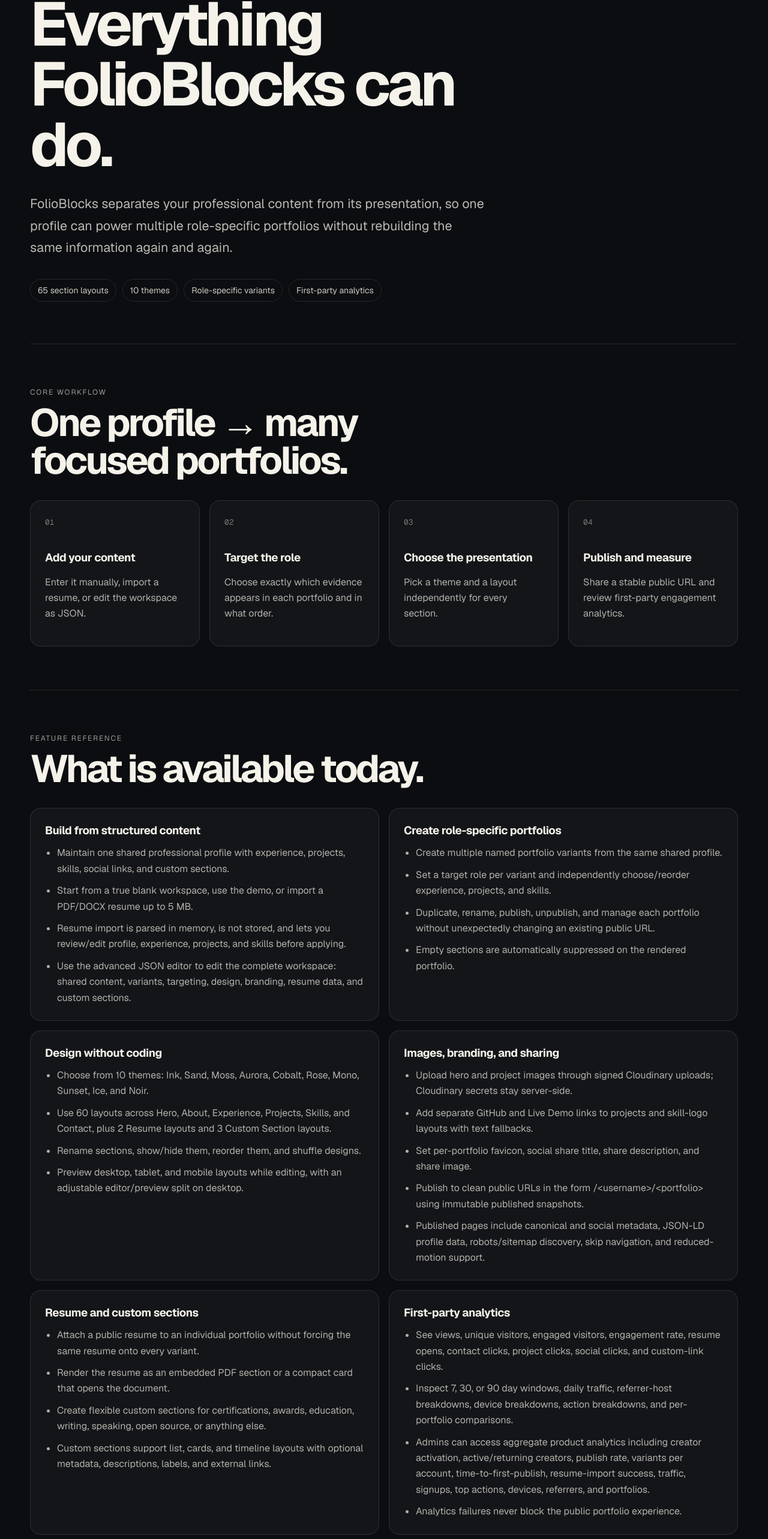
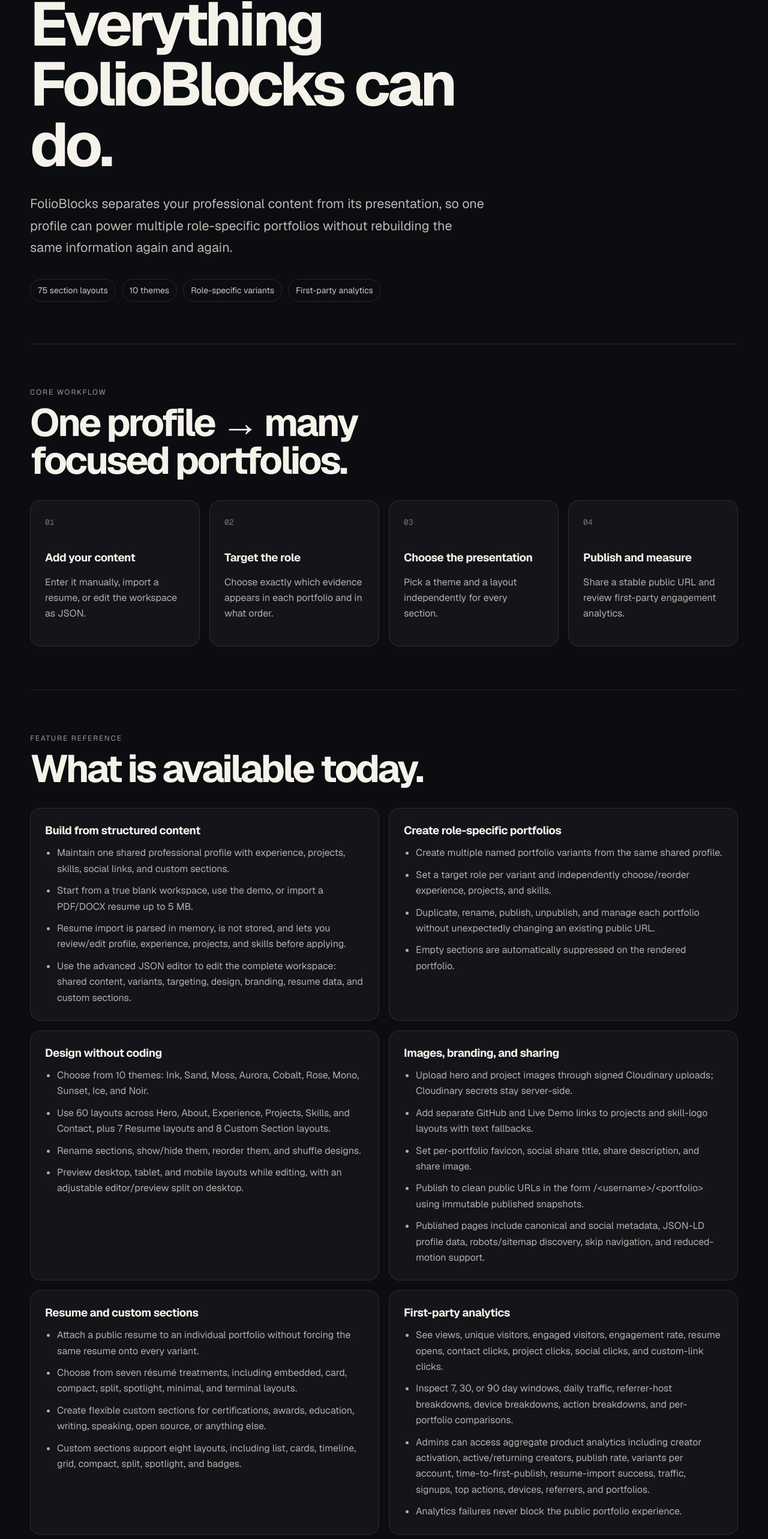
Before and after one commit to srbmaury/Portfolio-Builder, a Next.js app: page /docs in a window 1280 px wide. Shown: the part 218-2784 px from the top of the page at 60% size. Built offline with nearby package versions, Linux system fonts and the light colour scheme.

Commit message:
docs: align public feature reference with current layouts

```diff
--- a/app/docs/page.tsx
+++ b/app/docs/page.tsx
@@ -31,7 +31,7 @@
     title: "Design without coding",
     items: [
       "Choose from 10 themes: Ink, Sand, Moss, Aurora, Cobalt, Rose, Mono, Sunset, Ice, and Noir.",
-      "Use 60 layouts across Hero, About, Experience, Projects, Skills, and Contact, plus 2 Resume layouts and 3 Custom Section layouts.",
+      "Use 60 layouts across Hero, About, Experience, Projects, Skills, and Contact, plus 7 Resume layouts and 8 Custom Section layouts.",
       "Rename sections, show/hide them, reorder them, and shuffle designs.",
       "Preview desktop, tablet, and mobile layouts while editing, with an adjustable editor/preview split on desktop.",
     ],
@@ -50,9 +50,9 @@
     title: "Resume and custom sections",
     items: [
       "Attach a public resume to an individual portfolio without forcing the same resume onto every variant.",
-      "Render the resume as an embedded PDF section or a compact card that opens the document.",
+      "Choose from seven résumé treatments, including embedded, card, compact, split, spotlight, minimal, and terminal layouts.",
       "Create flexible custom sections for certifications, awards, education, writing, speaking, open source, or anything else.",
-      "Custom sections support list, cards, and timeline layouts with optional metadata, descriptions, labels, and external links.",
+      "Custom sections support eight layouts, including list, cards, timeline, grid, compact, split, spotlight, and badges.",
     ],
   },
   {
@@ -91,7 +91,7 @@
           same information again and again.
         </p>
         <div className={styles.quickFacts}>
-          <span>65 section layouts</span>
+          <span>75 section layouts</span>
           <span>10 themes</span>
           <span>Role-specific variants</span>
           <span>First-party analytics</span>
```
